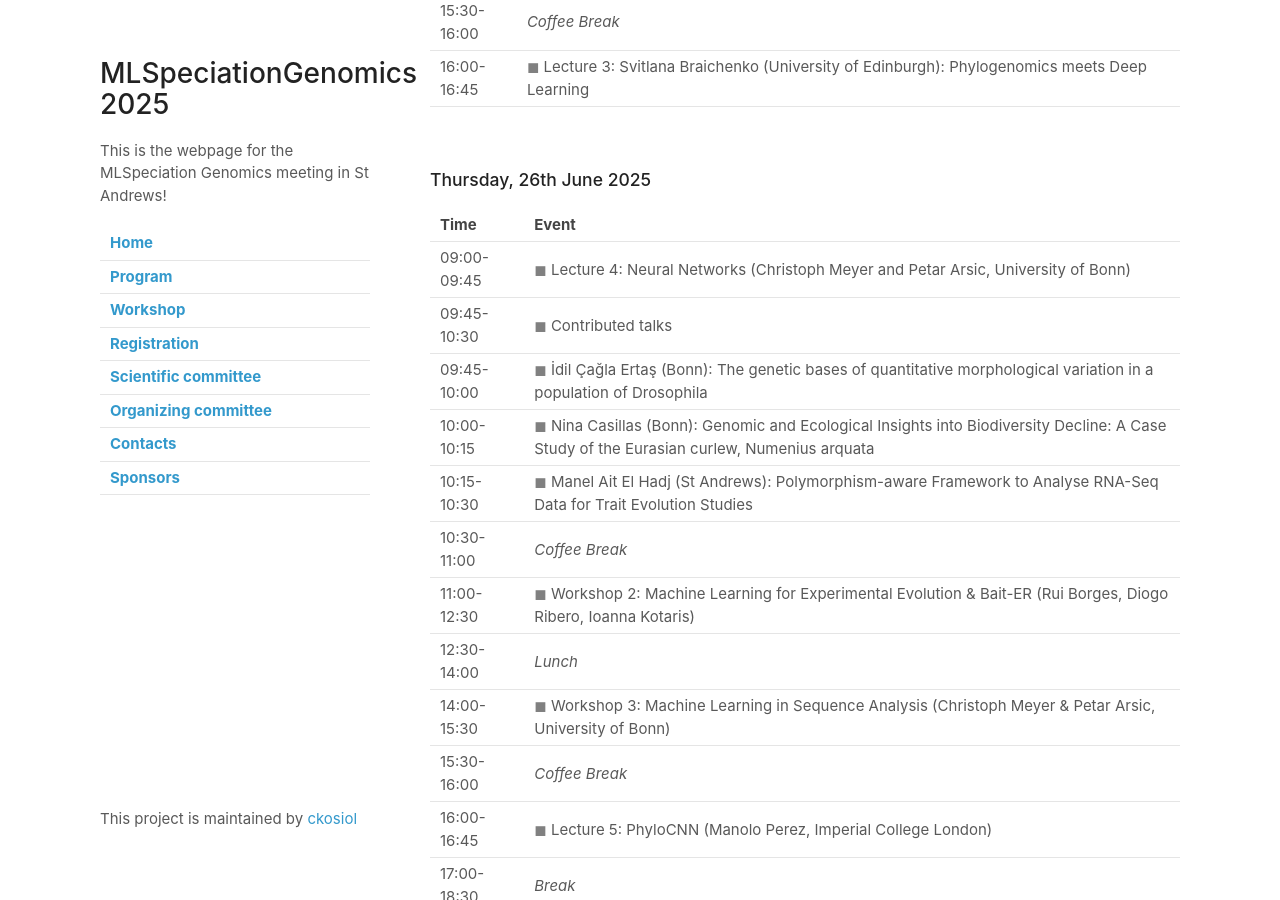
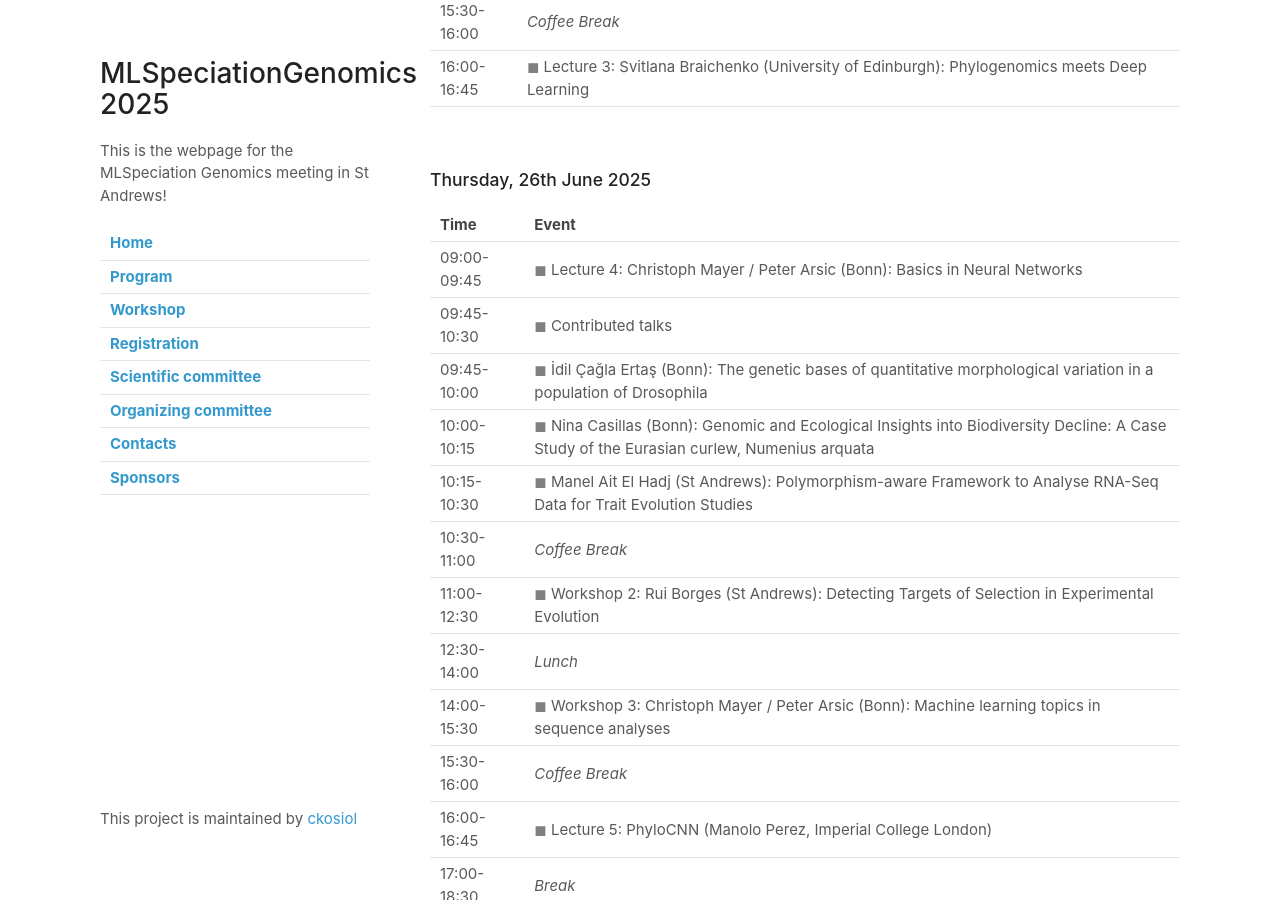
Before and after one commit to ckosiol/MLSpeciationGenomics, a Jekyll site: the page built from program.md, in a window 1280 px wide and 900 px high, scrolled down 819 px. Built offline with Jekyll 4.4.1, drawn with Linux system fonts in a browser that asks for light colours; our own code applies the rules of GitHub Pages for plain Markdown files.

Commit message:
Update program.md

```diff
--- a/program.md
+++ b/program.md
@@ -24,15 +24,15 @@
 
 | Time | Event |
 |---|---|
-|09:00-09:45| <span style="color:gray">&#9724;</span> Lecture 4: Neural Networks (Christoph Meyer and Petar Arsic, University of Bonn) |
+|09:00-09:45| <span style="color:gray">&#9724;</span> Lecture 4:  Christoph Mayer / Peter Arsic (Bonn): Basics in Neural Networks|
 |09:45-10:30| <span style="color:gray">&#9724;</span> Contributed talks |
 |09:45-10:00|<span style="color:gray">&#9724;</span> İdil Çağla Ertaş (Bonn): The genetic bases of quantitative morphological variation in a population of Drosophila|
 |10:00-10:15|<span style="color:gray">&#9724;</span> Nina Casillas (Bonn): Genomic and Ecological Insights into Biodiversity Decline: A Case Study of the Eurasian curlew, Numenius arquata|
 |10:15-10:30|<span style="color:gray">&#9724;</span> Manel Ait El Hadj (St Andrews): Polymorphism-aware Framework to Analyse RNA-Seq Data for Trait Evolution Studies|
 |10:30-11:00| *Coffee Break* |
-|11:00-12:30| <span style="color:gray">&#9724;</span> Workshop 2: Machine Learning for Experimental Evolution & Bait-ER (Rui Borges, Diogo Ribero, Ioanna Kotaris)|
+|11:00-12:30| <span style="color:gray">&#9724;</span> Workshop 2:  Rui Borges (St Andrews): Detecting Targets of Selection in Experimental Evolution|
 |12:30-14:00| *Lunch* |
-|14:00-15:30| <span style="color:gray">&#9724;</span> Workshop 3: Machine Learning in Sequence Analysis (Christoph Meyer & Petar Arsic, University of Bonn)|
+|14:00-15:30| <span style="color:gray">&#9724;</span> Workshop 3: Christoph Mayer /  Peter Arsic (Bonn): Machine learning topics in sequence analyses|
 |15:30-16:00| *Coffee Break* |
 |16:00-16:45| <span style="color:gray">&#9724;</span> Lecture  5: PhyloCNN (Manolo Perez, Imperial College London) |
 |17:00-18:30| *Break*|
```
